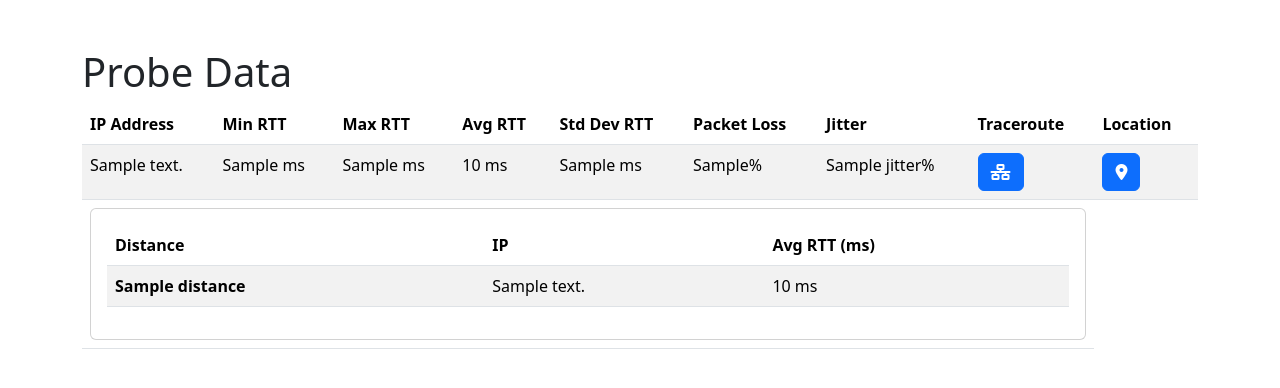
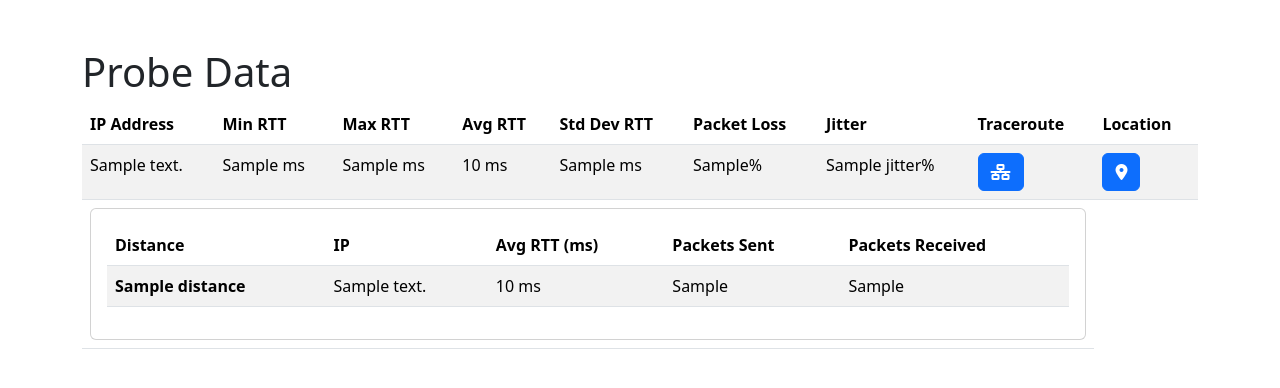
Before and after one commit to wadevondoom/geoquery, a Flask app: page /data in a window 1280 px wide, after a click that opens the changed part. Shown: the part 56-444 px from the top of the page. Run offline with Flask 3, Linux system fonts and the light colour scheme; a database or web service that is not in the repository returns one stand-in record (values such as "Sample title"); some libraries are stand-ins or nearby versions.

Commit message:
Some formatting

```diff
--- a/app.py
+++ b/app.py
@@ -1,4 +1,3 @@
-import socket
 from flask import Flask, render_template, request, jsonify
 from pymongo import MongoClient
 import os
@@ -34,56 +33,57 @@ def run_probe(ip_address):
 
         if host.is_alive:
             print(f"{host.address} is up!")
+
+            hops = traceroute(ip_address)
+            traceroute_data = []
+            last_distance = 0
+
+            for hop in hops:
+                print(f'{hop.distance}    {hop.address}    {hop.avg_rtt} ms')
+                traceroute_data.append(
+                    {
+                        "distance": hop.distance,
+                        "address": hop.address,
+                        "avg_rtt": hop.avg_rtt,
+                        "packet_loss": host.packet_loss,
+                        "packets_sent": hop.packets_sent,
+                        "packets_received": hop.packets_received,
+                    }
+                )
+
+                if last_distance + 1 != hop.distance:
+                    print("Some gateways are not responding")
+                    print(f"{hop.distance}    {hop.address}    {hop.avg_rtt} ms")
+
+                last_distance = hop.distance
+
+            rtt_values = [host.min_rtt, host.max_rtt, host.avg_rtt]
+            rtt_std_dev = pstdev(rtt_values) if len(rtt_values) >= 2 else 0
+
+            host_data = {
+                "address": host.address,
+                "rtt_min": host.min_rtt,
+                "rtt_max": host.max_rtt,
+                "rtt_avg": host.avg_rtt,
+                "rtt_std_dev": rtt_std_dev,
+                "packet_loss": host.packet_loss,
+                "jitter": host.jitter,
+                "packets_sent": host.packets_sent,
+                "packets_received": host.packets_received,
+            }
+
+            probe_location = get_probe_location(ip_address)
+
+            probe_data = {
+                "host": host_data,
+                "traceroute": traceroute_data,
+                "probe_location": probe_location,
+            }
+
+            probes_collection.insert_one(probe_data)
+            print(f"Probe data stored in database: {probe_data}")
         else:
             print(f"{host.address} is down!")
-
-        hops = traceroute(
-            ip_address, count=5, interval=0.05, timeout=2, first_hop=1, max_hops=30
-        )
-        traceroute_data = []
-        last_distance = 0
-
-        for hop in hops:
-            traceroute_data.append(
-                {
-                    "distance": hop.distance,
-                    "address": hop.address,
-                    "avg_rtt": hop.avg_rtt,
-                    "min_rtt": hop.min_rtt,
-                    "packets_sent": hop.packets_sent,
-                    "packets_received": hop.packets_received,
-                }
-            )
-
-            if last_distance + 1 != hop.distance:
-                print("Some gateways are not responding")
-                print(f"{hop.distance}    {hop.address}    {hop.avg_rtt} ms")
-
-            last_distance = hop.distance
-
-        rtt_values = [host.min_rtt, host.max_rtt, host.avg_rtt]
-        rtt_std_dev = pstdev(rtt_values) if len(rtt_values) >= 2 else 0
-
-        host_data = {
-            "address": host.address,
-            "rtt_min": host.min_rtt,
-            "rtt_max": host.max_rtt,
-            "rtt_avg": host.avg_rtt,
-            "rtt_std_dev": rtt_std_dev,
-            "packet_loss": host.packet_loss,
-            "jitter": host.jitter,
-        }
-
-        probe_location = get_probe_location(ip_address)
-
-        probe_data = {
-            "host": host_data,
-            "traceroute": traceroute_data,
-            "probe_location": probe_location,
-        }
-
-        probes_collection.insert_one(probe_data)
-        print(f"Probe data stored in database: {probe_data}")
 
     except Exception as e:
         print(f"Error during probe: {e}")
--- a/templates/data.html
+++ b/templates/data.html
@@ -81,6 +81,8 @@
                                             <th scope="col">Distance</th>
                                             <th scope="col">IP</th>
                                             <th scope="col">Avg RTT (ms)</th>
+                                            <th scope="col">Packets Sent</th>
+                                            <th scope="col">Packets Received</th>
                                         </tr>
                                     </thead>
                                     <tbody>
@@ -89,6 +91,8 @@
                                             <th scope="row">{{ hop['distance'] }}</th>
                                             <td>{{ hop['address'] }}</td>
                                             <td>{{ hop['avg_rtt'] }} ms</td>
+                                            <td>{{ hop['packets_sent'] }}</td>
+                                            <td>{{ hop['packets_received'] }}</td>
                                         </tr>
                                         {% endfor %}
                                     </tbody>
```
